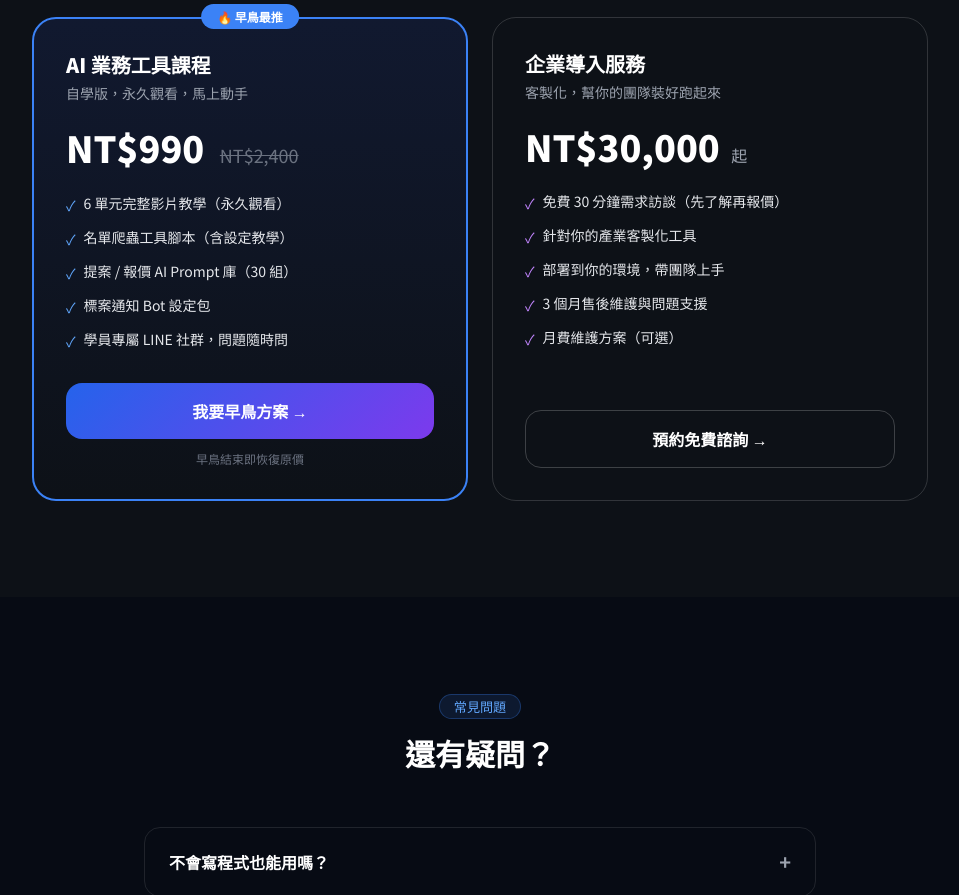
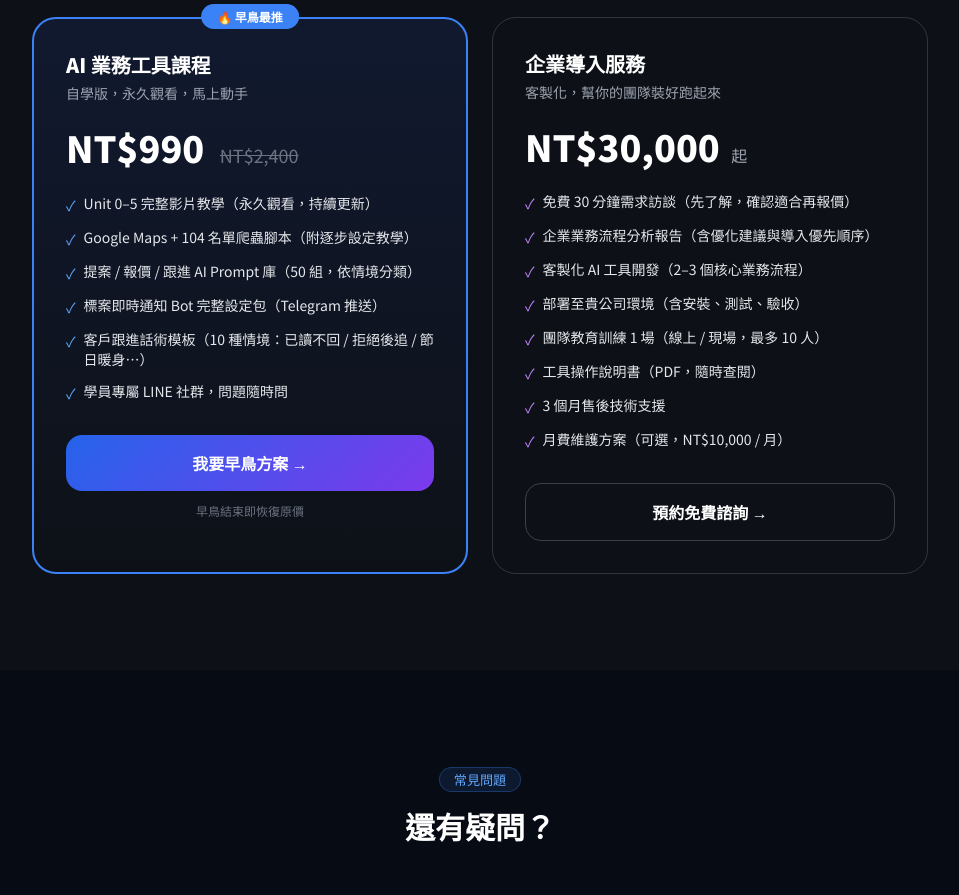
Before and after one commit to aiwellnesstw/ai-business-partner, a plain HTML site: page index.html in a window 1280 px wide. Shown: the part 4984-5879 px from the top of the page, without its empty margins (160-1119 px from the left). Drawn offline with nearby package versions, Linux system fonts and the light colour scheme.

Commit message:
update: 交付清單完整化，移除中文名

```diff
--- a/index.html
+++ b/index.html
@@ -264,7 +264,7 @@
         </div>
       </div>
       <div>
-        <h3 class="text-2xl font-black mb-1">Justin 翁仲昱</h3>
+        <h3 class="text-2xl font-black mb-1">Justin</h3>
         <p class="text-blue-400 font-medium mb-4">B2B 業務 × AI 自動化</p>
         <p class="text-gray-300 leading-relaxed mb-6">
           我跑了 7 年多的 B2B 業務，從廣告公司、接案，到 AI 無人機整合與資安產品，服務過中央部會、縣市政府、消防局。
@@ -353,10 +353,11 @@
           <span class="text-gray-500 line-through ml-3 text-lg">NT$2,400</span>
         </div>
         <ul class="space-y-3 mb-8 text-sm">
-          <li class="flex gap-2 items-start"><span class="text-blue-400 mt-0.5">✓</span> <span class="text-gray-200">6 單元完整影片教學（永久觀看）</span></li>
-          <li class="flex gap-2 items-start"><span class="text-blue-400 mt-0.5">✓</span> <span class="text-gray-200">名單爬蟲工具腳本（含設定教學）</span></li>
-          <li class="flex gap-2 items-start"><span class="text-blue-400 mt-0.5">✓</span> <span class="text-gray-200">提案 / 報價 AI Prompt 庫（30 組）</span></li>
-          <li class="flex gap-2 items-start"><span class="text-blue-400 mt-0.5">✓</span> <span class="text-gray-200">標案通知 Bot 設定包</span></li>
+          <li class="flex gap-2 items-start"><span class="text-blue-400 mt-0.5">✓</span> <span class="text-gray-200">Unit 0–5 完整影片教學（永久觀看，持續更新）</span></li>
+          <li class="flex gap-2 items-start"><span class="text-blue-400 mt-0.5">✓</span> <span class="text-gray-200">Google Maps + 104 名單爬蟲腳本（附逐步設定教學）</span></li>
+          <li class="flex gap-2 items-start"><span class="text-blue-400 mt-0.5">✓</span> <span class="text-gray-200">提案 / 報價 / 跟進 AI Prompt 庫（50 組，依情境分類）</span></li>
+          <li class="flex gap-2 items-start"><span class="text-blue-400 mt-0.5">✓</span> <span class="text-gray-200">標案即時通知 Bot 完整設定包（Telegram 推送）</span></li>
+          <li class="flex gap-2 items-start"><span class="text-blue-400 mt-0.5">✓</span> <span class="text-gray-200">客戶跟進話術模板（10 種情境：已讀不回 / 拒絕後追 / 節日暖身…）</span></li>
           <li class="flex gap-2 items-start"><span class="text-blue-400 mt-0.5">✓</span> <span class="text-gray-200">學員專屬 LINE 社群，問題隨時問</span></li>
         </ul>
         <a href="https://line.me/R/ti/p/@686czwde"
@@ -375,11 +376,14 @@
           <span class="text-gray-400 text-base ml-2">起</span>
         </div>
         <ul class="space-y-3 mb-8 text-sm flex-1">
-          <li class="flex gap-2 items-start"><span class="text-purple-400 mt-0.5">✓</span> <span class="text-gray-200">免費 30 分鐘需求訪談（先了解再報價）</span></li>
-          <li class="flex gap-2 items-start"><span class="text-purple-400 mt-0.5">✓</span> <span class="text-gray-200">針對你的產業客製化工具</span></li>
-          <li class="flex gap-2 items-start"><span class="text-purple-400 mt-0.5">✓</span> <span class="text-gray-200">部署到你的環境，帶團隊上手</span></li>
-          <li class="flex gap-2 items-start"><span class="text-purple-400 mt-0.5">✓</span> <span class="text-gray-200">3 個月售後維護與問題支援</span></li>
-          <li class="flex gap-2 items-start"><span class="text-purple-400 mt-0.5">✓</span> <span class="text-gray-200">月費維護方案（可選）</span></li>
+          <li class="flex gap-2 items-start"><span class="text-purple-400 mt-0.5">✓</span> <span class="text-gray-200">免費 30 分鐘需求訪談（先了解，確認適合再報價）</span></li>
+          <li class="flex gap-2 items-start"><span class="text-purple-400 mt-0.5">✓</span> <span class="text-gray-200">企業業務流程分析報告（含優化建議與導入優先順序）</span></li>
+          <li class="flex gap-2 items-start"><span class="text-purple-400 mt-0.5">✓</span> <span class="text-gray-200">客製化 AI 工具開發（2–3 個核心業務流程）</span></li>
+          <li class="flex gap-2 items-start"><span class="text-purple-400 mt-0.5">✓</span> <span class="text-gray-200">部署至貴公司環境（含安裝、測試、驗收）</span></li>
+          <li class="flex gap-2 items-start"><span class="text-purple-400 mt-0.5">✓</span> <span class="text-gray-200">團隊教育訓練 1 場（線上 / 現場，最多 10 人）</span></li>
+          <li class="flex gap-2 items-start"><span class="text-purple-400 mt-0.5">✓</span> <span class="text-gray-200">工具操作說明書（PDF，隨時查閱）</span></li>
+          <li class="flex gap-2 items-start"><span class="text-purple-400 mt-0.5">✓</span> <span class="text-gray-200">3 個月售後技術支援</span></li>
+          <li class="flex gap-2 items-start"><span class="text-purple-400 mt-0.5">✓</span> <span class="text-gray-200">月費維護方案（可選，NT$10,000 / 月）</span></li>
         </ul>
         <a href="#consult"
            class="w-full block text-center border border-white/20 text-white font-bold py-4 rounded-2xl hover:bg-white/5 transition">
@@ -463,7 +467,7 @@
 
 <!-- ────────────── FOOTER ────────────── -->
 <footer class="bg-black border-t border-white/5 py-8 px-5 text-center">
-  <p class="text-gray-500 text-sm">© 2026 AI 業務夥伴 · Justin 翁仲昱</p>
+  <p class="text-gray-500 text-sm">© 2026 AI 業務夥伴 · Justin</p>
   <p class="text-gray-600 text-xs mt-2">如有疑問請 LINE 聯繫，服務時間 週一至週五 10:00–18:00</p>
 </footer>
 
```
